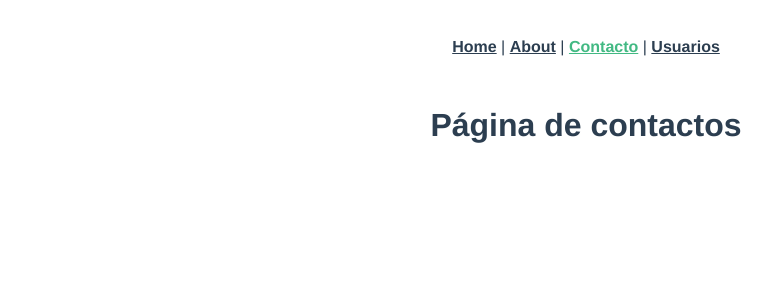
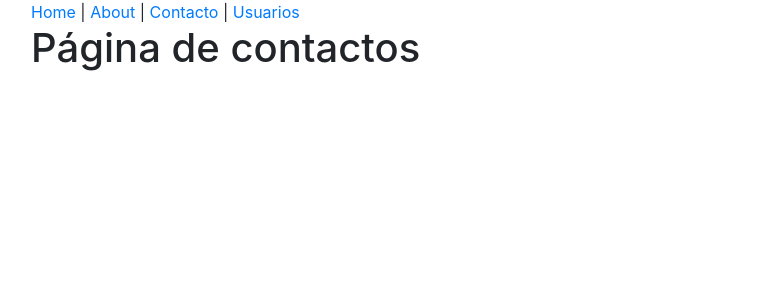
Before and after one commit to juanca84/vue-rutas-01, a Vue app: page /contacto in a window 1280 px wide. Shown: the top 300 px of the page, without its empty margins (54-825 px from the left). Built offline with nearby package versions, Linux system fonts and the light colour scheme.

Commit message:
Adición de bootstrap

```diff
--- a/package.json
+++ b/package.json
@@ -7,6 +7,7 @@
     "build": "vue-cli-service build"
   },
   "dependencies": {
+    "bootstrap": "^4.5.0",
     "core-js": "^3.6.4",
     "vue": "^2.6.11",
     "vue-router": "^3.1.6"
--- a/public/index.html
+++ b/public/index.html
@@ -11,7 +11,9 @@
     <noscript>
       <strong>We're sorry but <%= htmlWebpackPlugin.options.title %> doesn't work properly without JavaScript enabled. Please enable it to continue.</strong>
     </noscript>
-    <div id="app"></div>
+    <div class="container">
+      <div id="app"></div>
+    </div>
     <!-- built files will be auto injected -->
   </body>
 </html>
--- a/src/App.vue
+++ b/src/App.vue
@@ -11,24 +11,5 @@
 </template>
 
 <style>
-#app {
-  font-family: Avenir, Helvetica, Arial, sans-serif;
-  -webkit-font-smoothing: antialiased;
-  -moz-osx-font-smoothing: grayscale;
-  text-align: center;
-  color: #2c3e50;
-}
-
-#nav {
-  padding: 30px;
-}
-
-#nav a {
-  font-weight: bold;
-  color: #2c3e50;
-}
-
-#nav a.router-link-exact-active {
-  color: #42b983;
-}
+@import "../node_modules/bootstrap/dist/css/bootstrap.min.css";
 </style>
```
Also changed, not shown: 1 other file (tests, documents, lock files or other folders).
